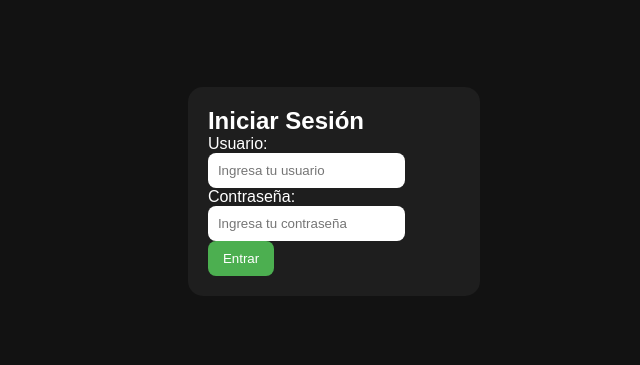
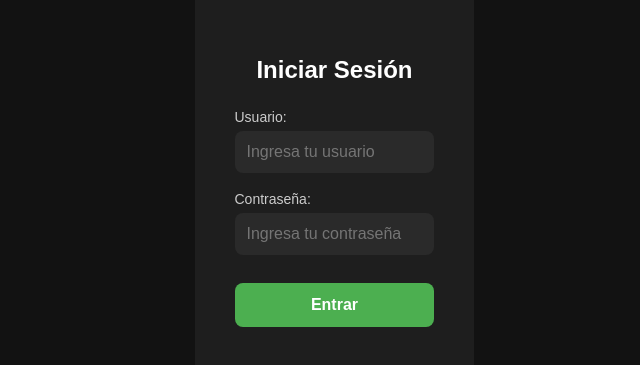
Before and after one commit to ronaldescobar123/to-do-list, a website: page public/index.html in a window 1280 px wide. Shown: the part 209-574 px from the top of the page, without its empty margins (290-930 px from the left). Drawn offline with nearby package versions, Linux system fonts and the light colour scheme.

Commit message:
Implementacion de estilos para la ventana de login

```diff
--- a/public/style.css
+++ b/public/style.css
@@ -18,17 +18,84 @@ body{
 .contenedor{
   width:90%;
   max-width:500px;
-
   background:#1e1e1e;
-
   padding:20px;
-
   border-radius:15px;
 }
 
 h1{
   text-align:center;
   margin-bottom:20px;
+}
+
+.login-page {
+  display: flex;
+  justify-content: center;
+  align-items: center;
+  min-height: 100vh;
+}
+
+.login-container {
+  width: 100%;
+  text-align: center;
+  padding: 30px 20px;
+}
+
+.login-container h2 {
+  margin-bottom: 25px;
+  color: #ffffff;
+}
+
+.input-group {
+  margin-bottom: 18px;
+  text-align: left;
+}
+
+.input-group label {
+  display: block;
+  margin-bottom: 6px;
+  font-size: 14px;
+  color: #cccccc;
+}
+
+.input-group input {
+  width: 100%;
+  padding: 12px;
+  border: none;
+  border-radius: 8px;
+  background: #2a2a2a;
+  color: white;
+  font-size: 16px;
+}
+
+.input-group input:focus {
+  outline: none;
+  background: #333333;
+  border: 1px solid #4caf50;
+}
+
+.error-login {
+  color: #ff6b6b;
+  margin: 10px 0;
+  font-size: 14px;
+  text-align: center;
+}
+
+.btn-login {
+  width: 100%;
+  padding: 13px;
+  margin-top: 10px;
+  background: #4caf50;
+  color: white;
+  font-size: 16px;
+  font-weight: bold;
+  border: none;
+  border-radius: 8px;
+  cursor: pointer;
+}
+
+.btn-login:hover {
+  background: #45a049;
 }
 
 .formulario{
@@ -38,37 +105,31 @@ h1{
 
 input{
   flex:1;
-
   padding:10px;
-
   border:none;
-
   border-radius:8px;
+  background: #2a2a2a;
+  color: white;
 }
 
 button{
   padding:10px 15px;
+  border:none;
+  border-radius:8px;
+  background:#4caf50;
+  color:white;
+  cursor:pointer;
+}
 
-  border:none;
-
-  border-radius:8px;
-
-  background:#4caf50;
-
-  color:white;
-
-  cursor:pointer;
+button:hover {
+  background: #45a049;
 }
 
 .tarea{
   background:#2a2a2a;
-
   padding:12px;
-
   margin-top:10px;
-
   border-radius:10px;
-
   display:flex;
   justify-content:space-between;
   align-items:center;
@@ -81,9 +142,26 @@ button{
 .verde{
   background-color: #d4edda;
   border-left: 5px solid green;
+  color: black;
 }
 
 .rojo{
   background-color: #f8d7da;
   border-left: 5px solid red;
+  color: black;
 }
+.header-user {
+  display: flex;
+  justify-content: flex-end;
+  margin-bottom: 15px;
+}
+
+.btn-logout {
+  background: #f44336;
+  padding: 8px 15px;
+  font-size: 14px;
+}
+
+.btn-logout:hover {
+  background: #d32f2f;
+}
```
